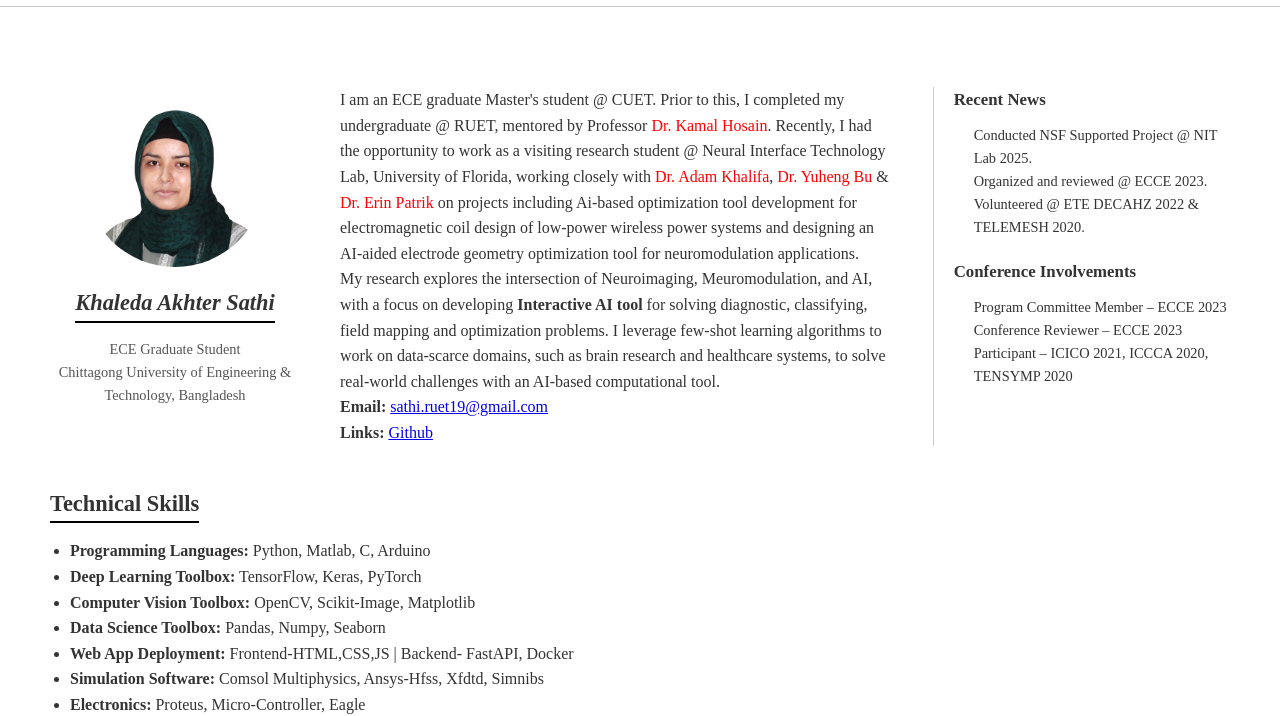
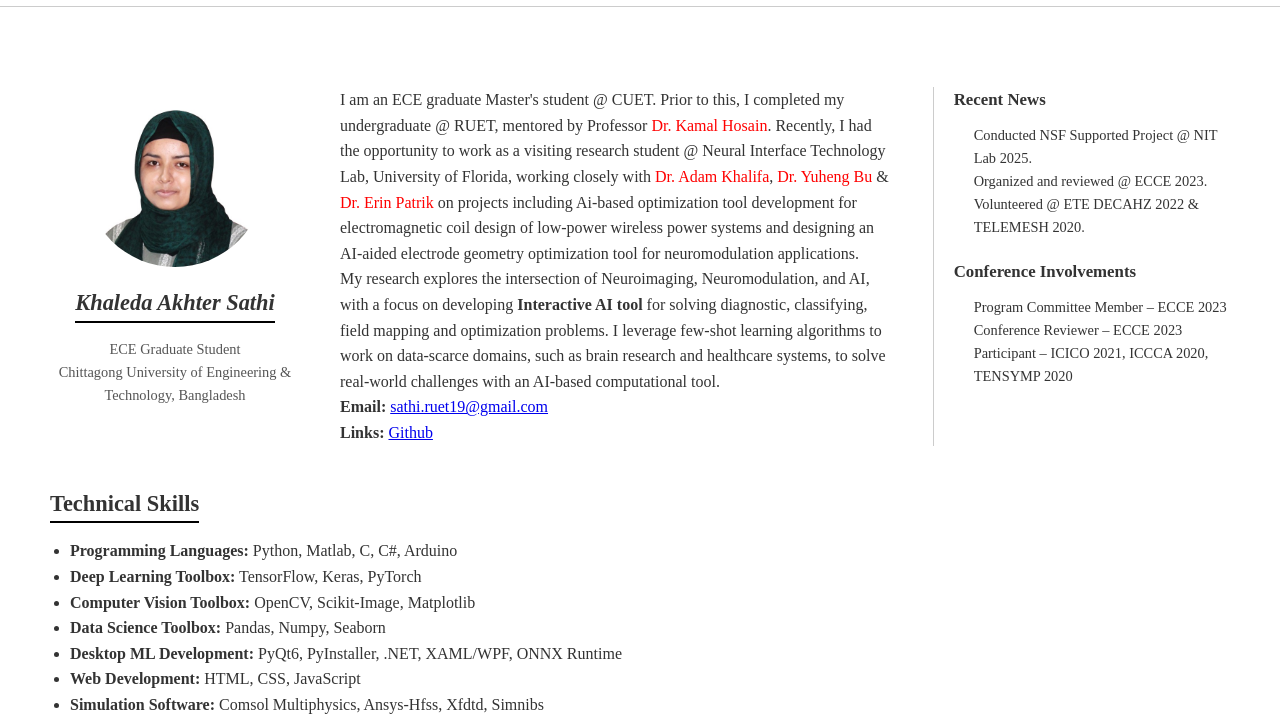
Before and after one commit to Khaleda-14/K.sathi, a plain HTML site: page index.html in a window 1280 px wide. Shown: the part 85-801 px from the top of the page. Drawn offline with Linux system fonts and the light colour scheme.

Commit message:
initial commit

```diff
--- a/index.html
+++ b/index.html
@@ -36,7 +36,7 @@
 
       <div class="intro-text">
         <p> I am an ECE graduate Master's student @ CUET. Prior to this, I completed my undergraduate @ RUET, mentored by Professor <span class="highlight"><a href="https://www.ete.ruet.ac.bd/kamaleteruet" style="text-decoration: none; color: red;"> Dr. Kamal Hosain<a/></span>. Recently, I had the opportunity to work as a visiting research student @ Neural Interface Technology Lab, University of Florida, working closely with <span class="highlight"><a href="https://www.khalifaadam.com/resume" style="text-decoration: none; color: red;"> Dr. Adam Khalifa<a/></span>, <span class="highlight"> <a href="https://buyuheng.github.io/" style="text-decoration: none; color: red;"> Dr. Yuheng Bu</a></span> & <span class="highlight"> <a href="https://www.ece.ufl.edu/people/faculty/erin-patrick/" style="text-decoration: none; color: red;"> Dr. Erin Patrik </a></span> on projects including Ai-based optimization tool development for electromagnetic coil design of low-power wireless power systems and designing an AI-aided electrode geometry optimization tool for neuromodulation applications.</p>
-                <p> My research explores the intersection of Neuroimaging, Meuromodulation, and AI, with a focus on developing <strong>Interactive AI tool</strong> for solving diagnostic, classifying, field mapping and optimization problems. I leverage few-shot learning algorithms to work on data-scarce domains, such as brain research and healthcare systems, to solve real-world challenges with an AI-based computational tool.
+                <p> My research explores the intersection of Neuroimaging, Neuromodulation, and AI, with a focus on developing <strong>Interactive AI tool</strong> for solving diagnostic, classifying, field mapping and optimization problems. I leverage few-shot learning algorithms to work on data-scarce domains, such as brain research and healthcare systems, to solve real-world challenges with an AI-based computational tool.
         </p>
         <p>
           <strong>Email:</strong> <a href="mailto:sathi.ruet19@gmail.com">sathi.ruet19@gmail.com</a><br />
@@ -64,11 +64,12 @@
     <section id="skills">
       <h2>Technical Skills</h2>
       <ul class="skill-list">
-        <li><strong>Programming Languages:</strong> Python, Matlab, C, Arduino</li>
+        <li><strong>Programming Languages:</strong> Python, Matlab, C, C#, Arduino</li>
         <li><strong>Deep Learning Toolbox:</strong> TensorFlow, Keras, PyTorch</li>
         <li><strong>Computer Vision Toolbox:</strong> OpenCV, Scikit-Image, Matplotlib</li>
         <li><strong>Data Science Toolbox:</strong> Pandas, Numpy, Seaborn</li>
-	<li><strong>Web App Deployment:</strong> Frontend-HTML,CSS,JS | Backend- FastAPI, Docker </li>
+		<li><strong>Desktop ML Development:</strong> PyQt6, PyInstaller, .NET, XAML/WPF, ONNX Runtime</li>
+	<li><strong>Web Development:</strong> HTML, CSS, JavaScript</li>
 
         <li><strong>Simulation Software:</strong> Comsol Multiphysics, Ansys-Hfss, Xfdtd, Simnibs</li>
         <li><strong>Electronics:</strong> Proteus, Micro-Controller, Eagle</li>
```
